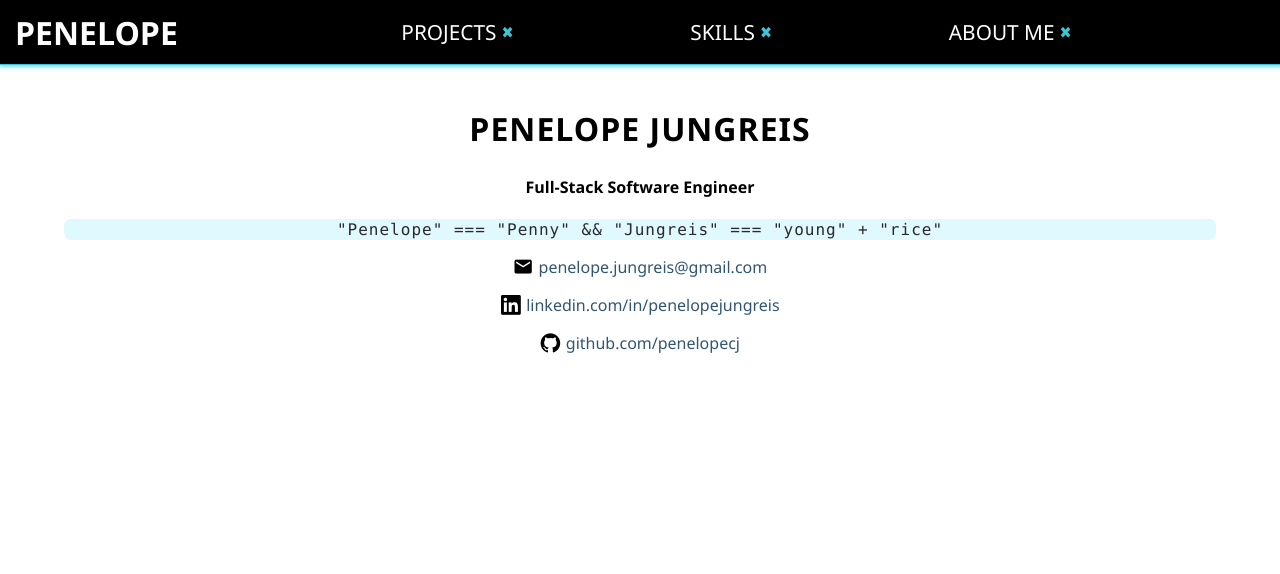
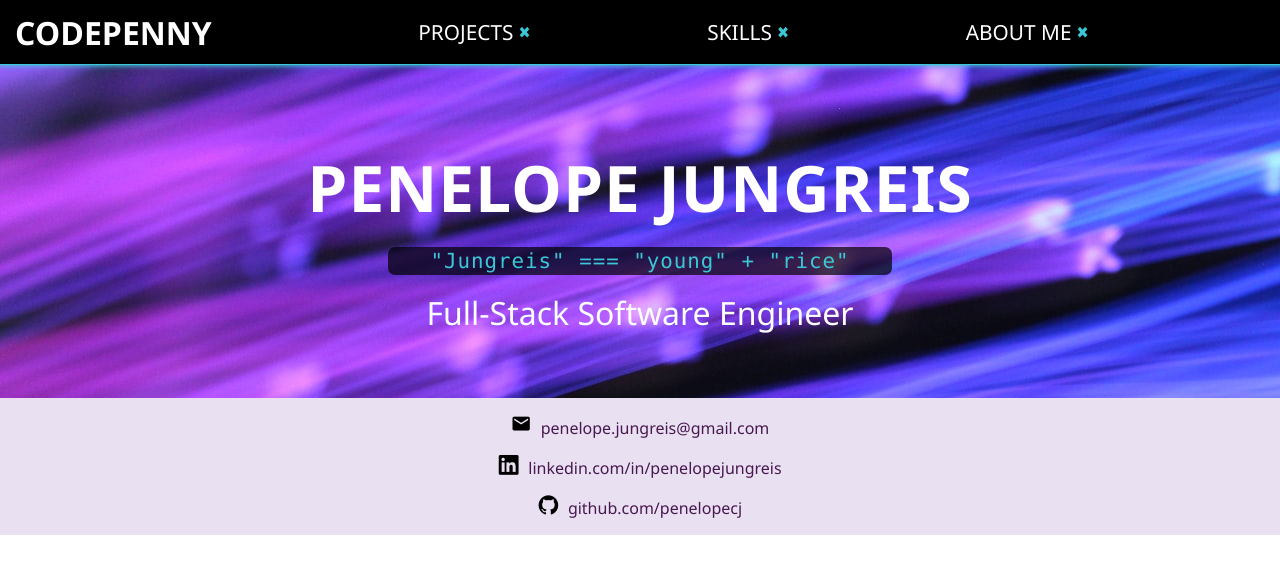
Before and after one commit to penelopecj/portfolio, a React (Create React App) app: page / in a window 1280 px wide. Shown: the top 574 px of the page. Built offline with nearby package versions, Linux system fonts and the light colour scheme.

Commit message:
build for netlify deploy

```diff
--- a/src/components/Home.js
+++ b/src/components/Home.js
@@ -5,29 +5,31 @@ function Home() {
 
   return (
     <>
-      <main className="home">
+      <div className="home">
         <section className="hero">
           <h1>Penelope Jungreis</h1>
+          <p className="code-block">
+            &quot;Jungreis&quot; === &quot;young&quot; + &quot;rice&quot;
+          </p>
           <h4>Full-Stack Software Engineer</h4>
+
+        </section>
+        <section className="contact">
           <div>
-            <p className="code-block">
-              &quot;Penelope&quot; === &quot;Penny&quot; &amp;&amp; &quot;Jungreis&quot; === &quot;young&quot; + &quot;rice&quot;
-            </p>
-            <div className="contact">
             <i className="material-icons">email</i>
             <a href="mailto:penelope.jungreis@gmail.com"> penelope.jungreis@gmail.com</a>
           </div>
-            <div className="contact">
+          <div>
             <i className="devicon-linkedin-plain"></i>
             <a href="https://www.linkedin.com/in/penelopejungreis/" target="_blank" rel="noreferrer"> linkedin.com/in/penelopejungreis</a>
           </div>
-            <div className="contact">
+          <div>
             <i className="devicon-github-original"></i>
             <a href="https://github.com/penelopecj" target="_blank" rel="noreferrer"> github.com/penelopecj</a>
           </div>
+        </section>
+
       </div>
-        </section>
-      </main>
     </>
   )
 }
--- a/src/components/Nav.js
+++ b/src/components/Nav.js
@@ -8,7 +8,7 @@ function Nav() {
     <nav>
       <Link to="/">
         <div className="logo">
-          <p>Penelope</p>
+          <p>CodePenny</p>
         </div>
       </Link>
       <ul>
--- a/src/components/Projects.js
+++ b/src/components/Projects.js
@@ -2,7 +2,7 @@ import React from 'react'
 //import { Link } from 'react-router-dom'
 import GA from '../images/ga.ico'
 import logo from '../images/favicon.ico'
-import wes from '../images/wes-bos.png'
+// import wes from '../images/wes-bos.png' <-- Add this in from PC
 import piekea from '../images/piekea-home.gif'
 import reimagined from '../images/reimagined-home.gif'
 import cookie from '../images/eat-home.png'
@@ -17,7 +17,7 @@ function Projects() {
   return (
     <>
       <main className="projects-page">
-        <h1>Projects</h1>
+        <h1>What I Build</h1>
 
         <div className="project-category flex-box">
           <img className="small-logo" src={GA} alt="GA logo" />
@@ -59,7 +59,7 @@ function Projects() {
               <p>Heroku</p>
             </li>
           </ul>
-          <p>A Django, PostgresSQL, React full-stack app. My final project for General Assembly&apos;s Software Engineering Immersive.</p>
+          <p className="line-height bio">A Django, PostgresSQL, React full-stack app. My final project for General Assembly&apos;s Software Engineering Immersive.</p>
           <div className="project-btn-wrapper">
             <a href="http://piekea.herokuapp.com/" target="_blank" rel="noreferrer">Website</a>
             <a href="https://github.com/penelopecj/sei-project-4" target="_blank" rel="noreferrer">Readme</a>
@@ -105,7 +105,7 @@ function Projects() {
               <p>Heroku</p>
             </li>
           </ul>
-          <p>A MERN full-stack app. My first group project for General Assembly&apos;s Software Engineering Immersive.</p>
+          <p className="line-height bio">A MERN full-stack app. My first group project for General Assembly&apos;s Software Engineering Immersive.</p>
           <div className="project-btn-wrapper">
             <a href="https://reimagined2020.herokuapp.com/" target="_blank" rel="noreferrer">Website</a>
             <a href="https://github.com/penelopecj/sei-project-3" target="_blank" rel="noreferrer">Readme</a>
@@ -143,7 +143,7 @@ function Projects() {
               <p>Netlify</p>
             </li>
           </ul>
-          <p>A React app built during a 48hr hackathon. My first pair project for General Assembly&apos;s Software Engineering Immersive.</p>
+          <p className="line-height bio">A React app built during a 48hr hackathon. My first pair project for General Assembly&apos;s Software Engineering Immersive.</p>
           <div className="project-btn-wrapper">
             <a href="https://recipe-allergies.netlify.app/" target="_blank" rel="noreferrer">Website</a>
             <a href="https://github.com/penelopecj/sei-project-2" target="_blank" rel="noreferrer">Readme</a>
@@ -181,7 +181,7 @@ function Projects() {
               <p>GitHub Pages</p>
             </li>
           </ul>
-          <p>A JavaScript web-based game. My first solo project for General Assembly&apos;s Software Engineering Immersive.</p>
+          <p className="line-height bio">A JavaScript web-based game. My first solo project for General Assembly&apos;s Software Engineering Immersive.</p>
           <div className="project-btn-wrapper">
             <a href="https://penelopecj.github.io/sei-project-1/" target="_blank" rel="noreferrer">Website</a>
             <a href="https://github.com/penelopecj/sei-project-1" target="_blank" rel="noreferrer">Readme</a>
@@ -224,7 +224,7 @@ function Projects() {
               <p>Netlify</p>
             </li>
           </ul>
-          <p>A front-end React project. My first side project after General Assembly&apos;s Software Engineering Immersive. Currently working on adding a backend with Django and PostgresSQL.</p>
+          <p className="line-height bio">A front-end React project. My first side project after General Assembly&apos;s Software Engineering Immersive. Currently working on adding a backend with Django and PostgresSQL.</p>
           <div className="project-btn-wrapper">
             <a href="http://pennyandzac.com/" target="_blank" rel="noreferrer">Website</a>
             <a href="https://github.com/penelopecj/save-the-date" target="_blank" rel="noreferrer">Readme</a>
@@ -267,23 +267,23 @@ function Projects() {
               <p>Netlify</p>
             </li>
           </ul>
-          <p>Informational website to shed light on the scandal at 15 Zenith Close. My final project for General Assembly&apos;s Front-End Web Developement course.</p>
+          <p className="line-height bio">Informational website to shed light on the scandal at 15 Zenith Close. My final project for General Assembly&apos;s Front-End Web Developement course.</p>
           <div className="project-btn-wrapper">
             <a href="https://15zenith.co.uk/" target="_blank" rel="noreferrer">Website</a>
             <a href="https://github.com/penelopecj/15Zenith" target="_blank" rel="noreferrer">Readme</a>
           </div>
         </div>
 
-        <div className="project-category flex-box">
+        {/* <div className="project-category flex-box">
           <img className="small-logo" src={wes} alt="JavaScript 30 logo" />
           <h2>JavaScript 30</h2>
-        </div>
+        </div> */}
 
-        <div>
+        {/* <div>
           <h3>name</h3>
           <h5> One day - solo - JS</h5>
-          <p>JavaScript 30.</p>
-        </div>
+          <p className="line-height bio">JavaScript 30.</p>
+        </div> */}
 
       </main>
     </>
--- a/src/styles/main.scss
+++ b/src/styles/main.scss
@@ -8,23 +8,57 @@ $theme-denim: #325671;
 
 // REUSABLE CLASSSES
 
+.line-height {
+  line-height: 1.5;
+}
+
 .flex-box {
   display: flex;
 }
 
+.centered {
+  justify-content: center;
+}
+
+.column {
+  flex-direction: column;
+  margin: 0 auto;
+}
+
 .code-block {
-  background-color: rgba(176, 241, 255, 0.4);
-  color: rgb(41, 41, 41);
-  // background-color: #414141;
-  // color: rgb(228, 170, 61);
-  padding: 1px 4px;
+  //background-color: rgba(176, 241, 255, 0.4);
+  //color: rgb(41, 41, 41);
+  background-color: rgba(0, 0, 0, 0.7);
+  font-size: 1.3rem;
+  color: $theme-turquoise;
+  padding: 2px;
   border-radius: 7px;
   letter-spacing: 1px;
+  margin: 0 auto;
+  max-width: 500px;
   font-family: SFMono-Regular, Consolas, Liberation Mono, Menlo, monospace;
 }
 
+.linked-in {
+  color: white;
+  text-decoration: none;
+  background-color: $theme-denim;
+  padding: 3px 5px;
+  border-radius: 5px;
+}
+
+.linked-in:hover {
+  background-color: rgb(61, 106, 143);
+}
 
 //ONE USE CLASSES
+
+.bio {
+  font-size: 1.1rem;
+  max-width: 850px;
+  margin: 0 auto;
+  margin-bottom: 1rem;
+}
 
 .small-logo {
   height: 30px;
@@ -48,8 +82,9 @@ body {
 main {
   width: 90%;
   margin: 0 auto;
-  padding-top: 5rem;
+  padding-top: 4.5rem;
   color: black;
+  //background-color: $theme-lilac;
 }
 
 h1 {
@@ -138,6 +173,8 @@ nav {
 .home {
   margin: 0 auto;
   text-align: center;
+  //background-color: $theme-lilac;
+  height: 100vh;
 
   h1 {
     font-size: 2rem;
@@ -150,18 +187,43 @@ nav {
 
   a {
     text-decoration: none;
-    color: $theme-denim;
+    color: $theme-purple;
   }
 
   a:hover {
-    color: $theme-turquoise;
+    color: $theme-orchid;
+  }
+
+  .hero {
+    color: white;
+    padding: 8rem 0 3rem;
+    background-image: url('../images/anton-maksimov.jpeg');
+    margin: 0 auto;
+
+    width: 100vw;
+
+    h1 {
+      font-size: 4rem;
+      margin: 1rem auto;
+    }
+
+    h4 {
+      margin: 1rem auto;
+      font-weight: normal;
+      font-size: 2rem;
+    }
   }
 
   .contact {
     display: flex;
-    justify-content: center;
+    flex-direction: column;
     align-items: center;
-    margin-bottom: 1rem;
+    background-color: $theme-lilac;
+    padding-top: 1rem;
+
+    div {
+      margin-bottom: 1rem;
+    }
   }
 
 }
@@ -190,9 +252,11 @@ nav {
 
   ul {
     display: flex;
+    justify-content: center;
     align-items: center;
     flex-wrap: wrap;
     list-style-type: none;
+    padding: 0;
 
     li {
       font-size: 2rem;
@@ -205,6 +269,7 @@ nav {
 
       p {
         font-size: 1rem;
+        margin-bottom: 0;
       }
     }
   }
@@ -212,6 +277,8 @@ nav {
   .project-btn-wrapper {
     display: flex;
     justify-content: space-evenly;
+    padding: 1rem 0;
+
     a {
       text-decoration: none;
       color: white;
@@ -219,16 +286,22 @@ nav {
       padding: 5px 20px;
       border-radius: 10px;
     }
+
+    a:hover {
+      background-color: rgb(83, 214, 228);
+    }
   }
 
 
   figure {
     width: 598px;
+    margin: 0 auto;
 
     img {
       width: 100%;
       border-radius: 25px;
       border: 3px solid $theme-turquoise;
+      margin: 0 auto;
     }
   }
 }
@@ -302,6 +375,11 @@ nav {
   //   padding: 20px;
   // }
 
+  h2 {
+    font-size: 1.8rem;
+    text-align: center;
+    margin-top: 2rem;
+  }
   h4 {
     font-size: 1.2rem;
   }
@@ -320,8 +398,11 @@ nav {
   }
   a {
     text-decoration: none;
-    color: black;
+    color: $theme-denim;
     font-weight: bold;
+  }
+  a:hover {
+    color: $theme-turquoise;
   }
   .readme {
     display: block;
@@ -333,6 +414,10 @@ nav {
     border-radius: 10px;
     width: 50%;
     margin: 1rem auto 0 auto;
+  }
+  .readme:hover {
+    color: white;
+    background-color: black;
   }
 }
 
```
Also changed, not shown: src/components/About.js (+25 -15 lines), src/images/anton-maksimov.jpeg (added). Lines whose indentation alone changed are shown as unchanged.
